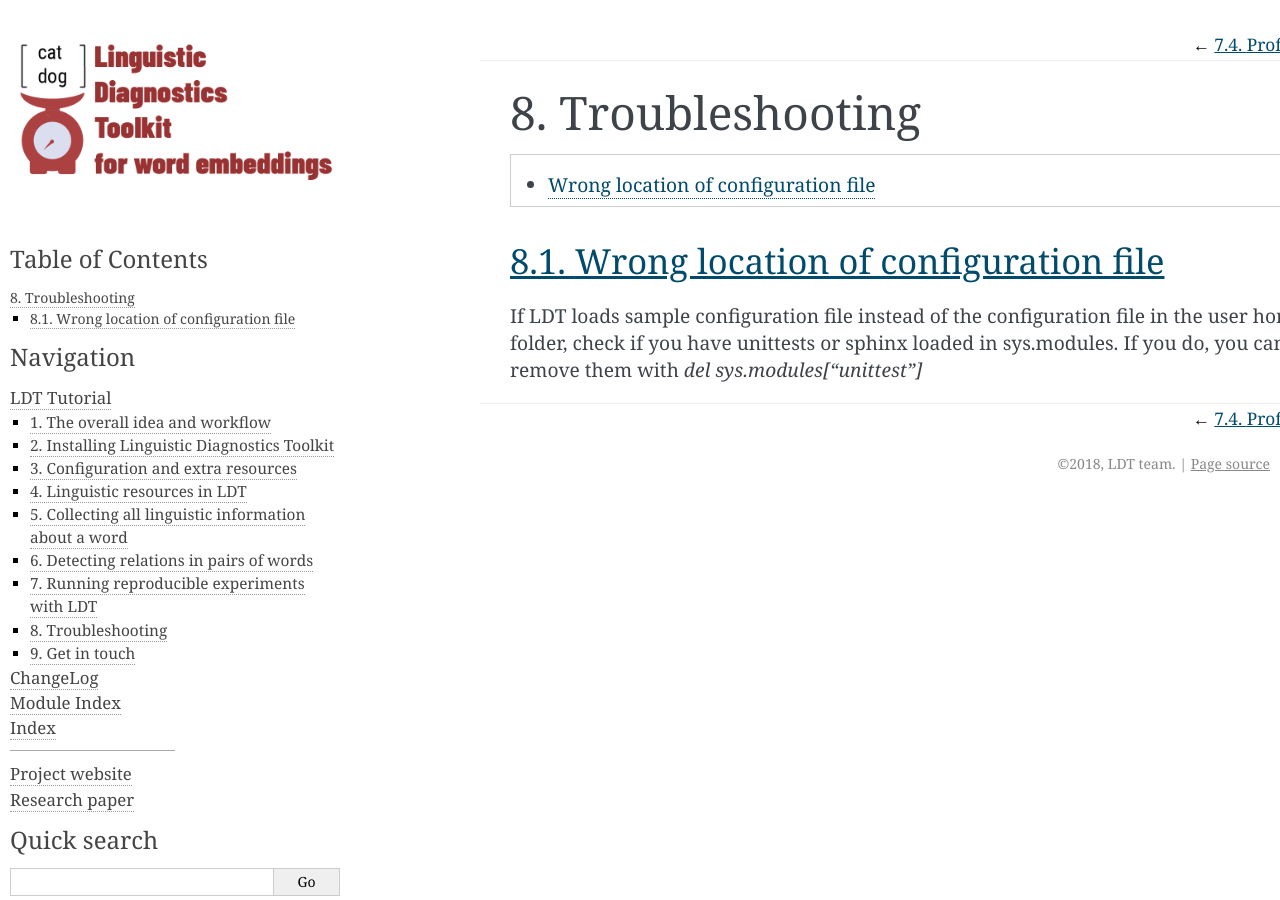
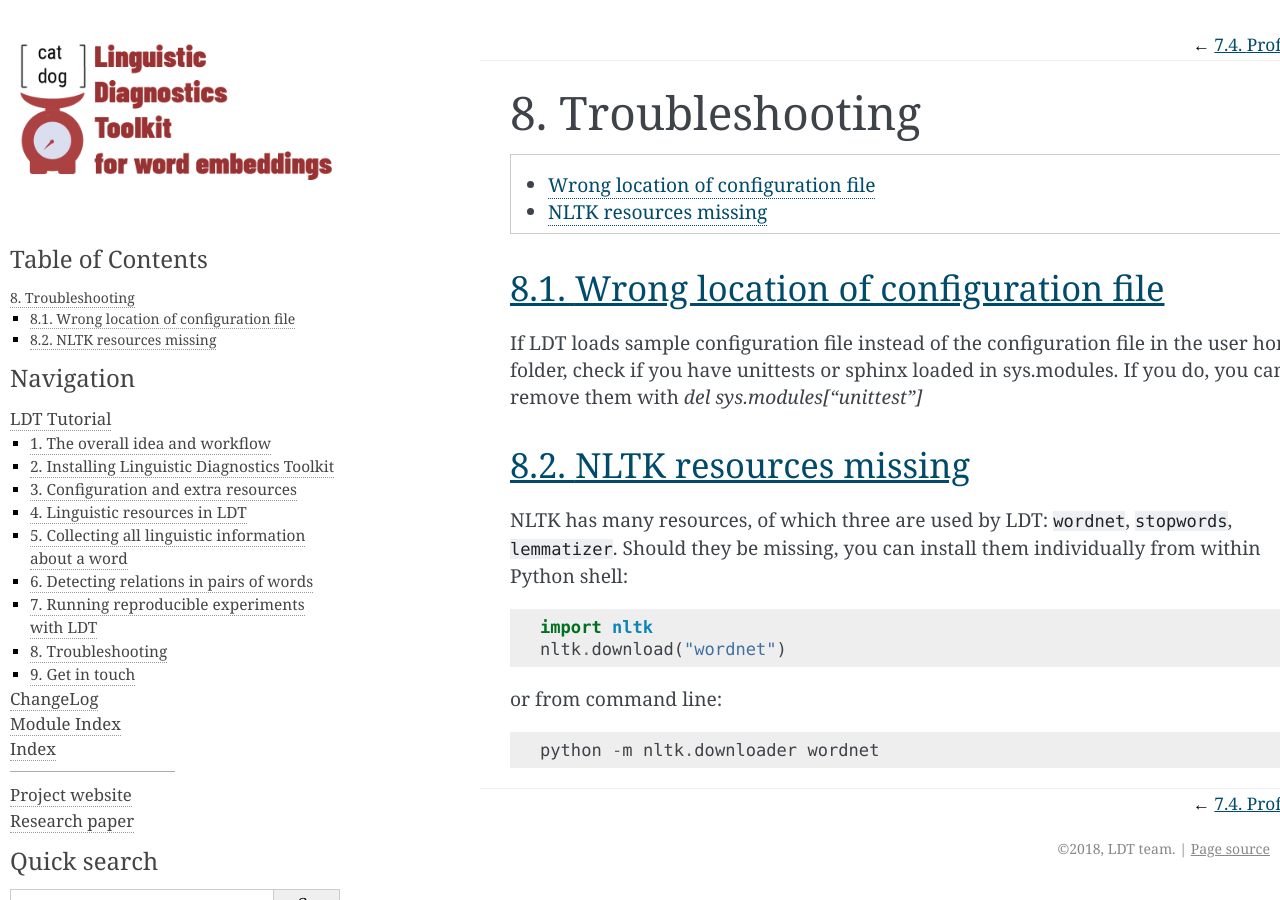
Before and after one commit to annargrs/ldt, a Sphinx documentation site: the page built from docs/source/Tutorial/troubleshooting.rst, in a window 1280 px wide. Built offline with Sphinx 7.4.7, drawn with Linux system fonts in a browser that asks for light colours.

Commit message:
wordnet resources instructions

```diff
--- a/docs/source/Tutorial/troubleshooting.rst
+++ b/docs/source/Tutorial/troubleshooting.rst
@@ -9,3 +9,22 @@ Wrong location of configuration file
 ------------------------------------
 
 If LDT loads sample configuration file instead of the configuration file in the user home folder, check if you have unittests or sphinx loaded in sys.modules. If you do, you can remove them with `del sys.modules["unittest"]`
+
+----------------------
+NLTK resources missing
+----------------------
+
+NLTK has many resources, of which three are used by LDT: ``wordnet``,
+``stopwords``, ``lemmatizer``. Should they be missing, you can install them
+individually from within Python shell:
+
+.. code-block:: python
+
+   import nltk
+   nltk.download("wordnet")
+
+or from command line:
+
+.. code-block:: python
+
+   python -m nltk.downloader wordnet
```
